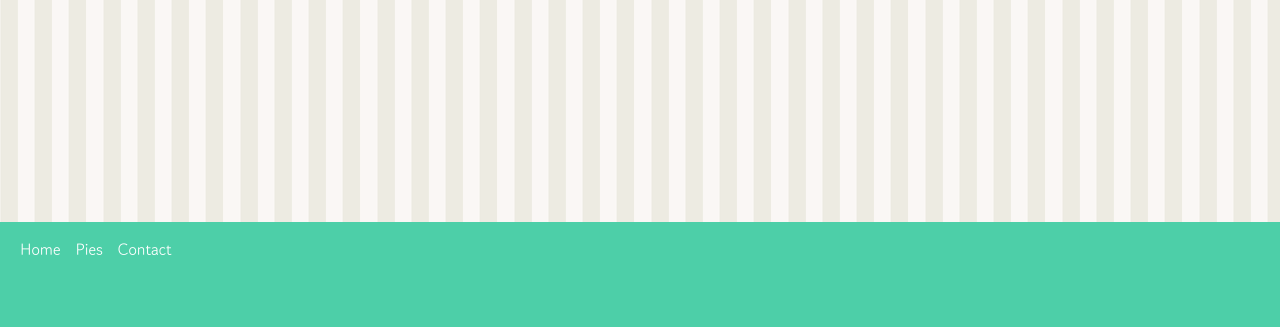
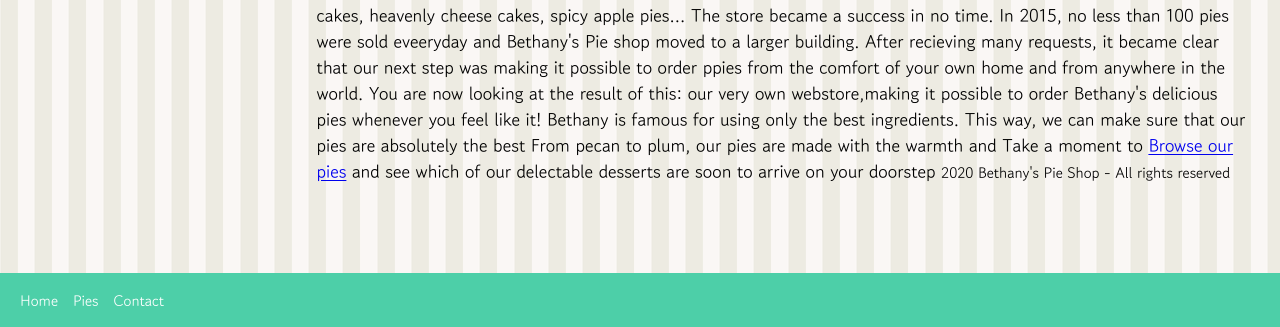
Before and after one commit to katlegoalpha/Bethany-s-Pie-shop, a plain HTML site: page index.html in a window 1280 px wide. Shown: the part 598-925 px from the top of the page. Before the commit the page ends 874 px from the top, so only its background shows below. Drawn offline with Linux system fonts and the light colour scheme.

Commit message:
adding visible changes

```diff
--- a/index.html
+++ b/index.html
@@ -46,11 +46,19 @@
             <img src="images/banner.png" class="banner" alt="Bethany's pie shop"/>
             <h1>Welcome to Bethany's Pie shop</h1>
             <p>
+			  For many years, <b>Bethany</b> has been baking the most delicious pies at her home. In 2013, we opened our first store in Brussels(Belgium) in a cosy little street near the Grand Market. People from all over the world fell in love with the soft cakes, heavenly cheese cakes, spicy apple pies... The store became a success in no time.
+
+			  In 2015, no less than 100 pies were sold eveeryday and Bethany's Pie shop moved to a larger building. After recieving many requests, it became clear that our next step was making it possible to order ppies from the comfort of your own home and from anywhere in the world. You are now looking at the result of this: our very own webstore,making it possible to order Bethany's delicious pies whenever you feel like it!
+
+			  Bethany is famous for using only the best ingredients. This way, we can make sure that our pies are absolutely the best
+
               From pecan to plum, our pies are made with the warmth and
               Take a moment to
               <a href="pies.html">Browse our pies</a>
               and see which of our delectable
               desserts are soon to arrive on your doorstep
+
+			  <small>2020 Bethany's Pie Shop - All rights reserved </small>
             </p>
         </article>
     </main>
--- a/site.css
+++ b/site.css
@@ -14,6 +14,7 @@ body{
 
 p{
     margin: 0.5em 0 0.5em 0;
+	font-size: 18px;
 }
 
 header{
@@ -41,6 +42,7 @@ nav > ul > li {
     display: inline-block;
     list-style: none;
     margin: 0 5px 0 5px;
+	font-size: 15px;
 }
 
 main {
```
